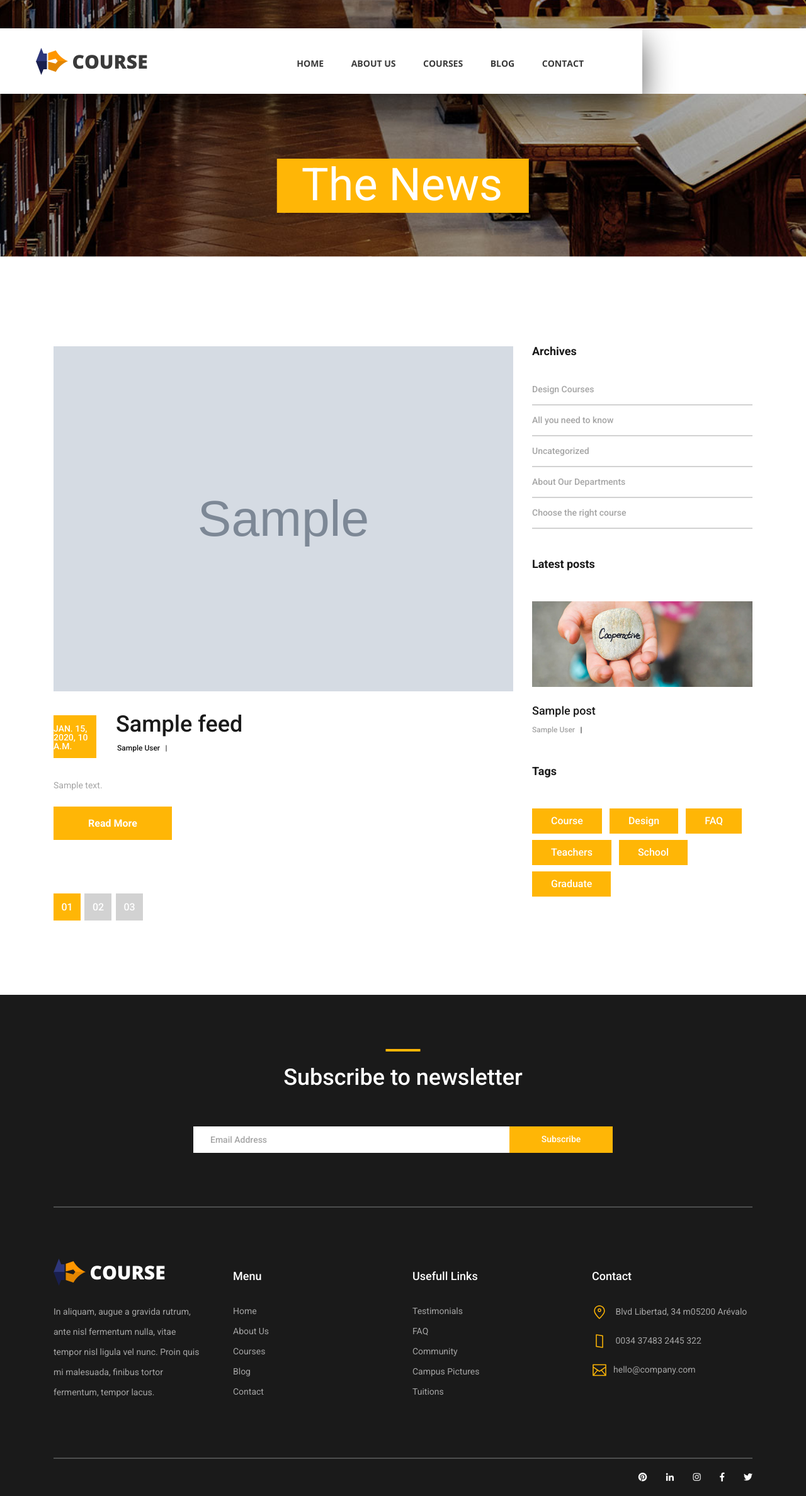
After one commit to honguyen10/rischool, a Django app: template base/templates/base/blog.html in a window 1280 px wide. The commit adds this page. Shown: the whole page at 63% size. Run offline with Django 3.2, Linux system fonts and the light colour scheme; the template is opened without the code that fills it: most values are stand-ins (such as "Sample title", 1, 10 or a date in 2020); grey boxes marked "Sample" are stand-in pictures; some libraries are stand-ins or nearby versions.

Commit message:
[ADD] Read rss for blog

```diff
--- a/base/templates/base/base.html
+++ b/base/templates/base/base.html
@@ -54,7 +54,7 @@
 						<li class="main_nav_item"><a href="{% url 'base:index.html' %}">home</a></li>
 						<li class="main_nav_item"><a href="{% url 'base:about.html' %}">about us</a></li>
 						<li class="main_nav_item"><a href="{% url 'base:courses.html' %}">courses</a></li>
-						<li class="main_nav_item"><a href="{% url 'base:news.html' %}">news</a></li>
+						<li class="main_nav_item"><a href="{% url 'base:blog.html' %}">blog</a></li>
 						<li class="main_nav_item"><a href="{% url 'base:contact.html' %}">contact</a></li>
 					</ul>
 				</div>
@@ -135,7 +135,7 @@
 								<li class="footer_list_item"><a href="index.html">Home</a></li>
 								<li class="footer_list_item"><a href="#">About Us</a></li>
 								<li class="footer_list_item"><a href="courses.html">Courses</a></li>
-								<li class="footer_list_item"><a href="news.html">News</a></li>
+								<li class="footer_list_item"><a href="blog.html">Blog</a></li>
 								<li class="footer_list_item"><a href="#">Contact</a></li>
 							</ul>
 						</div>
--- /dev/null
+++ b/base/templates/base/blog.html
@@ -0,0 +1,143 @@
+{% extends 'base/base.html' %}
+{% load static %}
+{% block body_block %}
+
+	<!-- Home -->
+
+	<div class="home">
+		<div class="home_background_container prlx_parent">
+			<div class="home_background prlx" style="background-image:url('{% static "base/images/news_background.jpg" %}')"></div>
+		</div>
+		<div class="home_content">
+			<h1>The News</h1>
+		</div>
+	</div>
+
+	<!-- News -->
+
+	<div class="news">
+		<div class="container">
+			<div class="row">
+
+				<!-- News Column -->
+
+				<div class="col-lg-8">
+
+					<div class="news_posts">
+						<!-- News Post -->
+                        {% for feed in feeds %}
+						<div class="news_post">
+							<div class="news_post_image">
+								<img src="{{feed.image}}">
+							</div>
+							<div class="news_post_top d-flex flex-column flex-sm-row">
+								<div class="news_post_date_container">
+									<div class="news_post_date d-flex flex-column align-items-center justify-content-center">
+										<div>{{feed.published_parsed}}</div>
+										<!-- <div>dec</div> -->
+									</div>
+								</div>
+								<div class="news_post_title_container">
+									<div class="news_post_title">
+										<a href="{{feed.link}}">{{feed.title}}</a>
+									</div>
+									<div class="news_post_meta">
+										<span class="news_post_author"><a href="#">{{feed.author}}</a></span>
+										<span>|</span>
+										<!-- <span class="news_post_comments"><a href="#">3 Comments</a></span> -->
+									</div>
+								</div>
+							</div>
+							<div class="news_post_text">
+								<p>{{feed.summary|safe}}</p>
+							</div>
+							<div class="news_post_button text-center trans_200">
+								<a href="{{feed.link}}">Read More</a>
+							</div>
+						</div>
+                        {% endfor %}
+
+					</div>
+
+					<!-- Page Nav -->
+
+					<div class="news_page_nav">
+						<ul>
+							<li class="active text-center trans_200"><a href="#">01</a></li>
+							<li class="text-center trans_200"><a href="#">02</a></li>
+							<li class="text-center trans_200"><a href="#">03</a></li>
+						</ul>
+					</div>
+
+				</div>
+
+				<!-- Sidebar Column -->
+
+				<div class="col-lg-4">
+					<div class="sidebar">
+
+						<!-- Archives -->
+						<div class="sidebar_section">
+							<div class="sidebar_section_title">
+								<h3>Archives</h3>
+							</div>
+							<ul class="sidebar_list">
+								<li class="sidebar_list_item"><a href="#">Design Courses</a></li>
+								<li class="sidebar_list_item"><a href="#">All you need to know</a></li>
+								<li class="sidebar_list_item"><a href="#">Uncategorized</a></li>
+								<li class="sidebar_list_item"><a href="#">About Our Departments</a></li>
+								<li class="sidebar_list_item"><a href="#">Choose the right course</a></li>
+							</ul>
+						</div>
+
+						<!-- Latest Posts -->
+
+						<div class="sidebar_section">
+							<div class="sidebar_section_title">
+								<h3>Latest posts</h3>
+							</div>
+
+							<div class="latest_posts">
+
+								<!-- Latest Post -->
+                                {% for post in latest %}
+								<div class="latest_post">
+									<div class="latest_post_image">
+										<img src="images/latest_1.jpg" alt="https://unsplash.com/@dsmacinnes">
+									</div>
+									<div class="latest_post_title"><a href="{{post.link}}">{{post.title}}</a></div>
+									<div class="latest_post_meta">
+										<span class="latest_post_author"><a href="#">{{post.author}}</a></span>
+										<span>|</span>
+										<!-- <span class="latest_post_comments"><a href="#">3 Comments</a></span> -->
+									</div>
+								</div>
+                                {% endfor %}
+
+							</div>
+
+						</div>
+
+						<!-- Tags -->
+
+						<div class="sidebar_section">
+							<div class="sidebar_section_title">
+								<h3>Tags</h3>
+							</div>
+							<div class="tags d-flex flex-row flex-wrap">
+								<div class="tag"><a href="#">Course</a></div>
+								<div class="tag"><a href="#">Design</a></div>
+								<div class="tag"><a href="#">FAQ</a></div>
+								<div class="tag"><a href="#">Teachers</a></div>
+								<div class="tag"><a href="#">School</a></div>
+								<div class="tag"><a href="#">Graduate</a></div>
+							</div>
+						</div>
+
+					</div>
+				</div>
+			</div>
+		</div>
+	</div>
+
+{% endblock %}
--- a/base/templates/base/news_post.html
+++ b/base/templates/base/news_post.html
@@ -35,7 +35,7 @@
 						<li class="main_nav_item"><a href="#">about us</a></li>
 						<li class="main_nav_item"><a href="courses.html">courses</a></li>
 						<li class="main_nav_item"><a href="elements.html">elements</a></li>
-						<li class="main_nav_item"><a href="news.html">news</a></li>
+						<li class="main_nav_item"><a href="blog.html">news</a></li>
 						<li class="main_nav_item"><a href="contact.html">contact</a></li>
 					</ul>
 				</div>
@@ -69,7 +69,7 @@
 					<li class="menu_item menu_mm"><a href="#">About us</a></li>
 					<li class="menu_item menu_mm"><a href="courses.html">Courses</a></li>
 					<li class="menu_item menu_mm"><a href="elements.html">Elements</a></li>
-					<li class="menu_item menu_mm"><a href="news.html">News</a></li>
+					<li class="menu_item menu_mm"><a href="blog.html">News</a></li>
 					<li class="menu_item menu_mm"><a href="contact.html">Contact</a></li>
 				</ul>
 
@@ -371,7 +371,7 @@
 								<li class="footer_list_item"><a href="index.html">Home</a></li>
 								<li class="footer_list_item"><a href="#">About Us</a></li>
 								<li class="footer_list_item"><a href="courses.html">Courses</a></li>
-								<li class="footer_list_item"><a href="news.html">News</a></li>
+								<li class="footer_list_item"><a href="blog.html">News</a></li>
 								<li class="footer_list_item"><a href="contact.html">Contact</a></li>
 							</ul>
 						</div>
--- a/base/urls.py
+++ b/base/urls.py
@@ -7,7 +7,7 @@ urlpatterns = [
     path('', views.index, name='index.html'),
     path('about', views.about, name='about.html'),
     path('courses', views.courses, name='courses.html'),
-    path('news', views.news, name='news.html'),
+    path('news', views.blog, name='blog.html'),
     path('contact', views.contact, name='contact.html'),
 
 ]
```
Also changed, not shown: base/templates/base/news.html (deleted, +0 -226 lines), base/views.py (+11 -2 lines).
